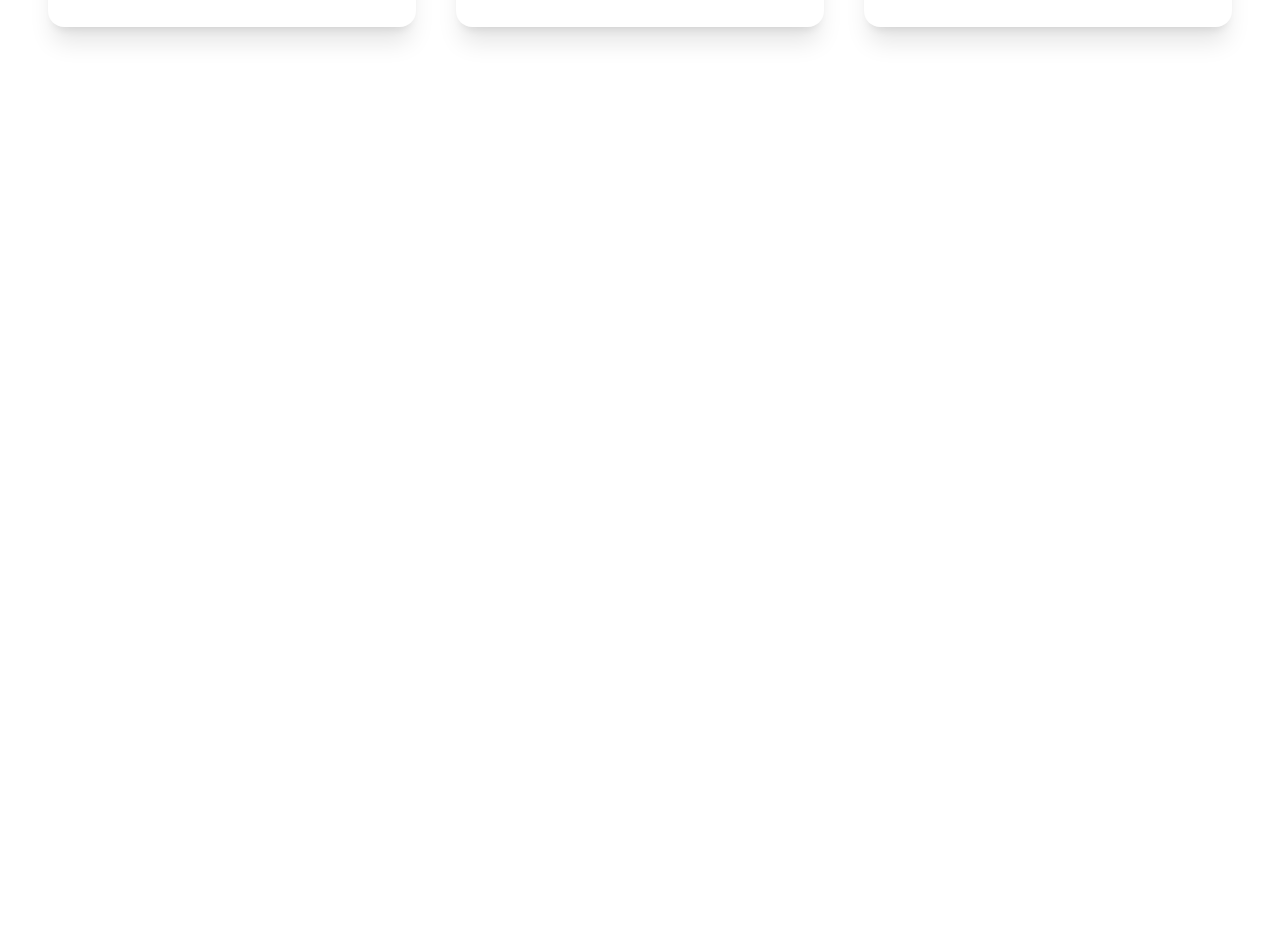
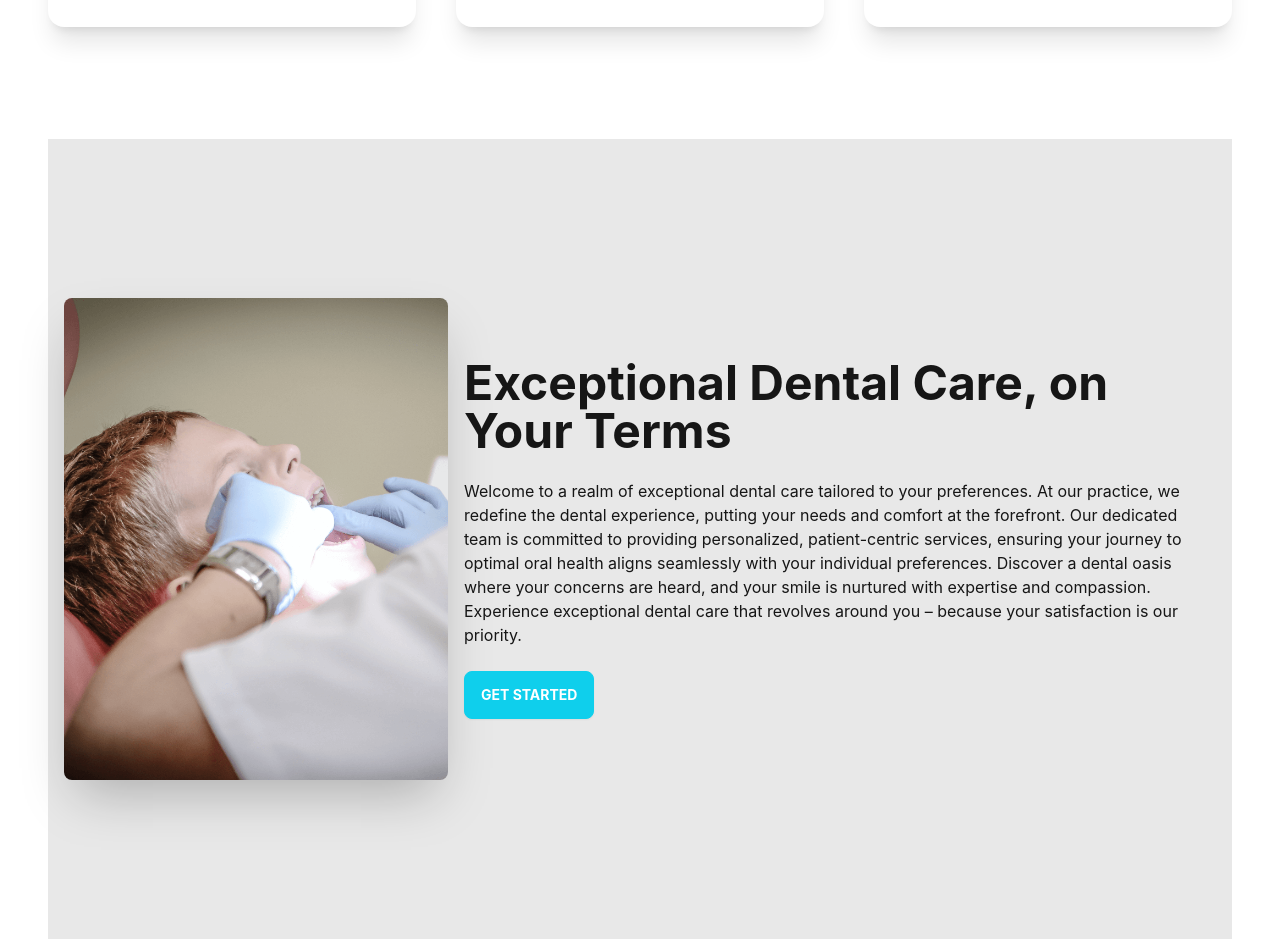
Before and after one commit to nafish08/dental-care-client, a React (Create React App) app: page / in a window 1280 px wide. Shown: the part 1580-2519 px from the top of the page. Before the commit the page ends 1719 px from the top, so only its background shows below. Built offline with nearby package versions, Linux system fonts and the light colour scheme.

Commit message:
DentalCare component added

```diff
--- /dev/null
+++ b/src/Pages/Home/DentalCare.js
@@ -0,0 +1,19 @@
+import React from 'react';
+import treatment from '../../assets/images/treatment.png';
+
+const DentalCare = () => {
+    return (
+        <div class="hero min-h-screen bg-base-200">
+            <div class="hero-content flex-col lg:flex-row">
+                <img src={treatment} class="max-w-sm rounded-lg shadow-2xl" />
+                <div>
+                    <h1 class="text-5xl font-bold">Exceptional Dental Care, on Your Terms</h1>
+                    <p class="py-6">Welcome to a realm of exceptional dental care tailored to your preferences. At our practice, we redefine the dental experience, putting your needs and comfort at the forefront. Our dedicated team is committed to providing personalized, patient-centric services, ensuring your journey to optimal oral health aligns seamlessly with your individual preferences. Discover a dental oasis where your concerns are heard, and your smile is nurtured with expertise and compassion. Experience exceptional dental care that revolves around you – because your satisfaction is our priority.</p>
+                    <button className="btn btn-primary uppercase text-white font-bold bg-gradient-to-primary from-secondary">Get Started</button>
+                </div>
+            </div>
+        </div>
+    );
+};
+
+export default DentalCare;
--- a/src/Pages/Home/Home.js
+++ b/src/Pages/Home/Home.js
@@ -2,6 +2,7 @@ import React from 'react';
 import Banner from './Banner';
 import Info from './Info';
 import Services from './Services';
+import DentalCare from './DentalCare';
 
 const Home = () => {
     return (
@@ -9,6 +10,7 @@ const Home = () => {
             <Banner></Banner>
             <Info></Info>
             <Services></Services>
+            <DentalCare></DentalCare>
         </div>
     );
 };
```
